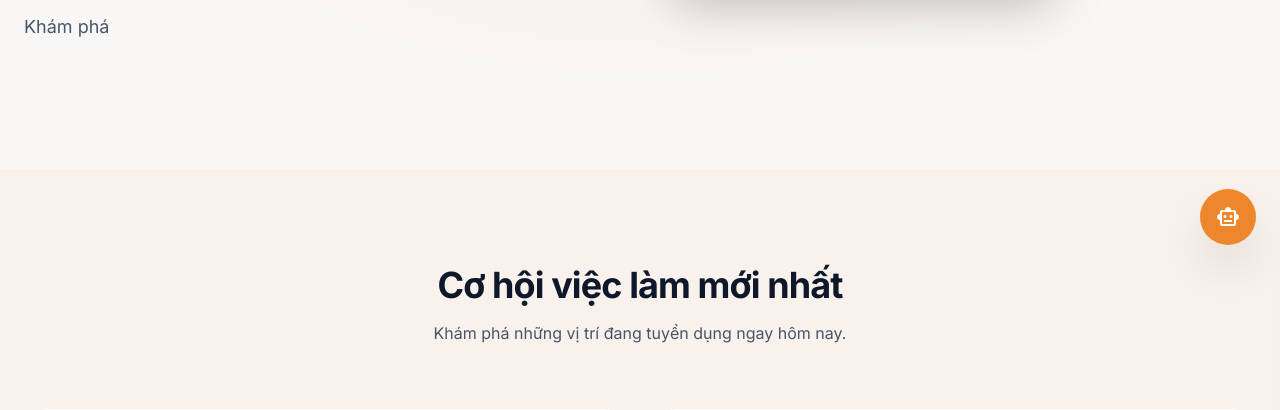
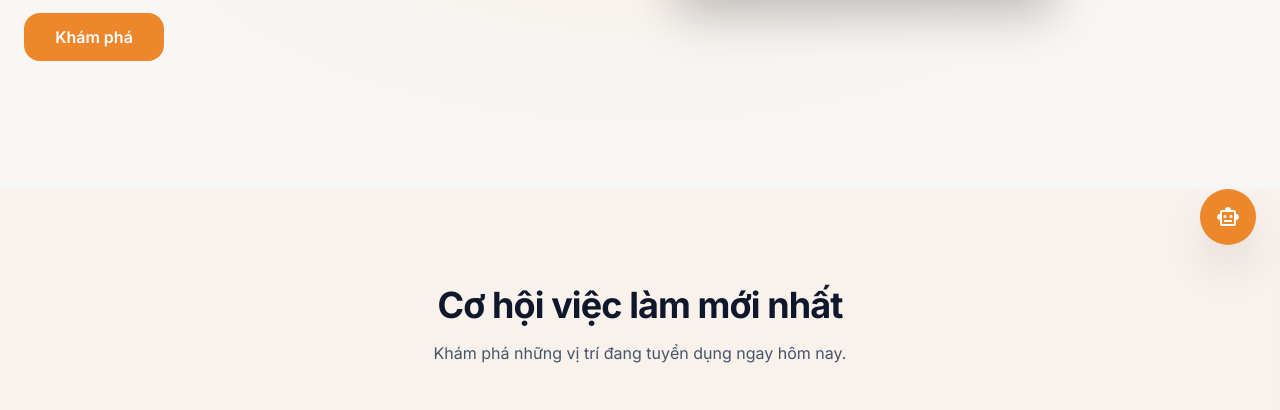
Before and after one commit to Kieuly1719/JobMatch_AI, a Django app: page / in a window 1280 px wide. Shown: the part 531-941 px from the top of the page. Run offline with Django 5.2, Linux system fonts and the light colour scheme; a user stored in the database is signed in; data comes from the database, SQL or seed files in the repository; some libraries are stand-ins or nearby versions.

Commit message:
fix error on home

```diff
--- a/base/templates/home.html
+++ b/base/templates/home.html
@@ -32,7 +32,7 @@
                 <a href="{% url 'register' %}" class="px-6 py-3 bg-green-100 hover:bg-green-200 text-green-700 font-semibold rounded-2xl transition">Đăng ký</a>
               </div>
             {% else %}
-              <a href="{% url 'jobs' %}" class="text-lg text-slate-600 hover:text-primary transition">Khám phá</a>
+              <Button class="px-6 py-3 max-w-[140px] bg-primary hover:bg-primary/90 text-white font-semibold rounded-2xl transition">Khám phá</Button>
             {% endif %}
 
           </div>
```
